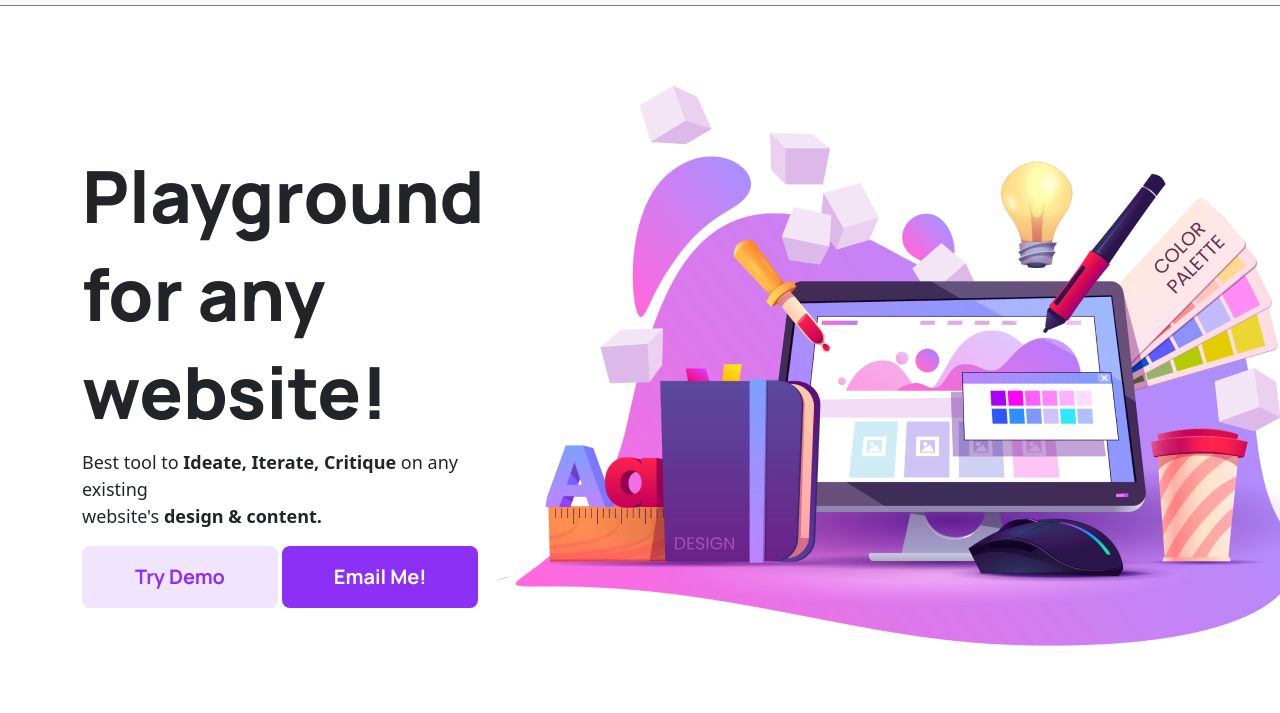
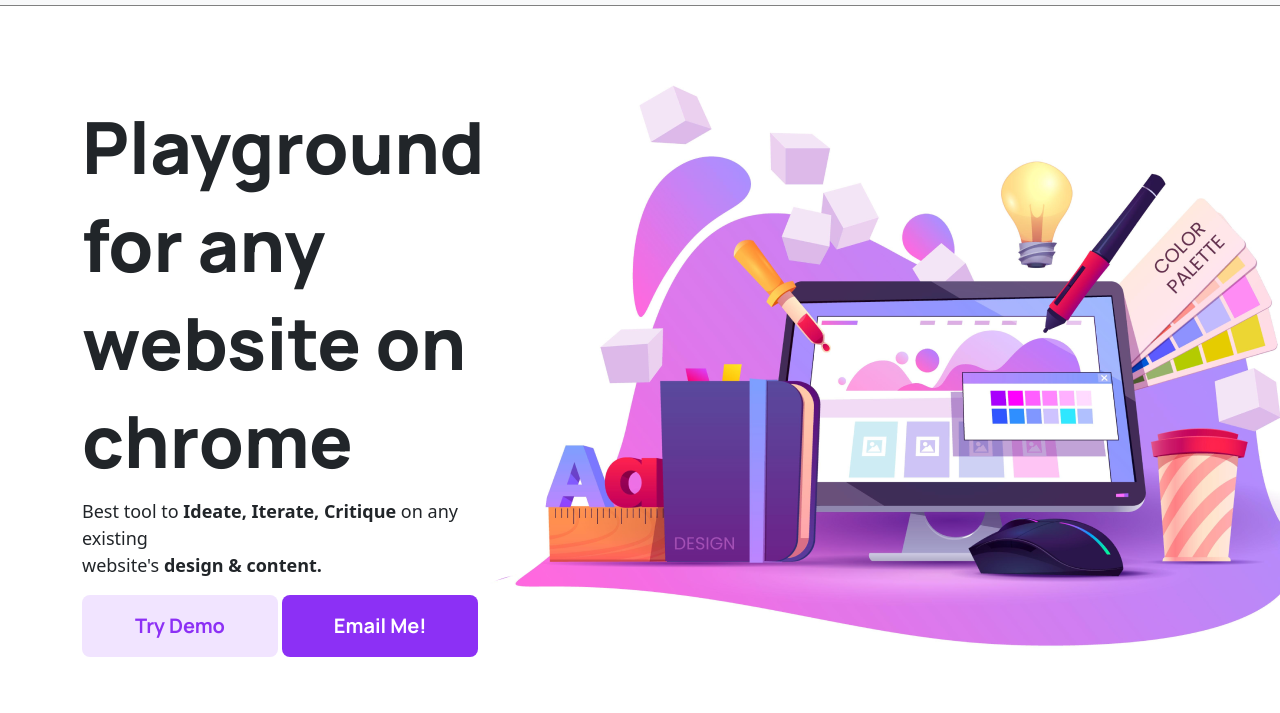
Before and after one commit to harvinder52/minima.github.io, a plain HTML site: page index.html in a window 1280 px wide. Shown: the part 51-764 px from the top of the page. Drawn offline with nearby package versions, Linux system fonts and the light colour scheme.

Commit message:
Update index.html

```diff
--- a/index.html
+++ b/index.html
@@ -54,7 +54,7 @@
 
 		<div class="d-sm-flex align-items-center">
 			<div>
-				 <h1 class="minFont">Playground for any website!  </h1>
+				 <h1 class="minFont"> Playground for any website on chrome  </h1>
 				 <p style="font-size: 18px">Best tool to <b>Ideate, Iterate, Critique</b> on any existing <br> website's <b>design & content.</b> <p>
 				<button id="btnTry">Try Demo</button>
 				<button id="emailBtn" >Email Me!</button>
```
